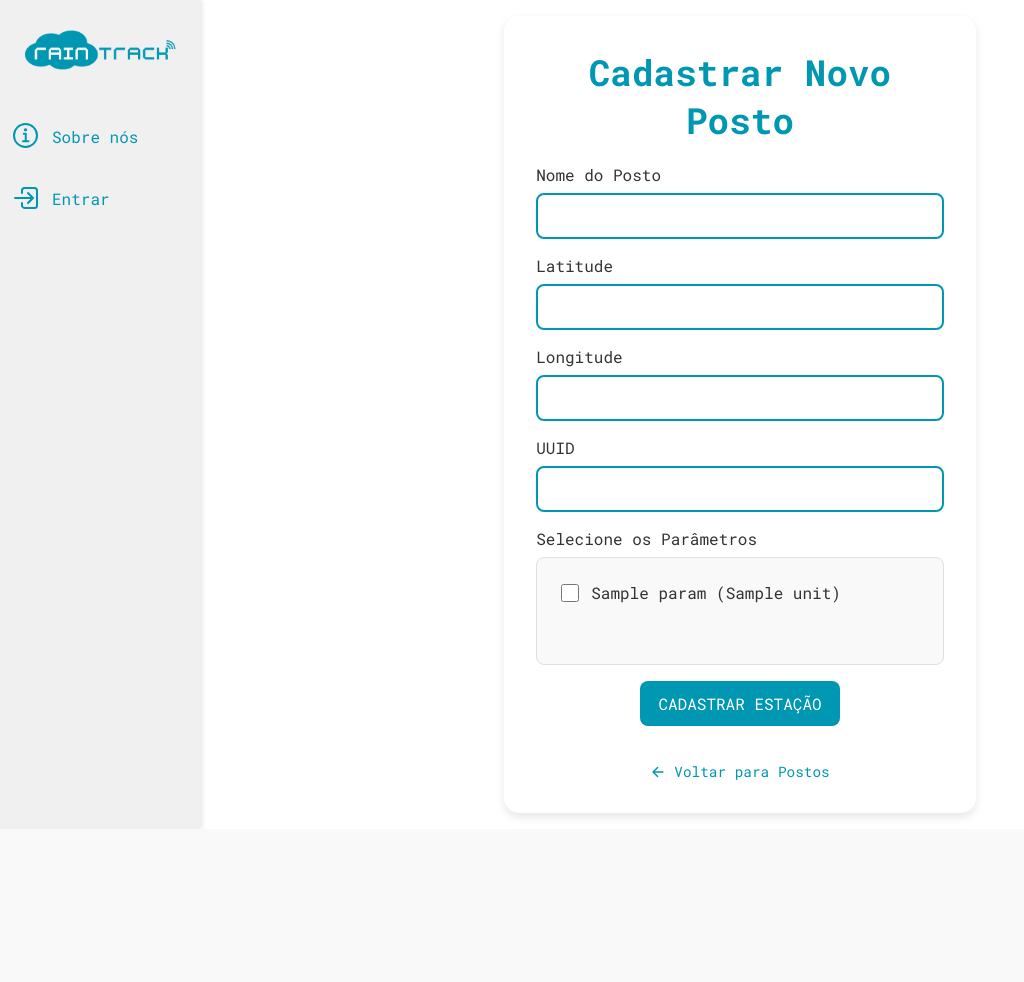
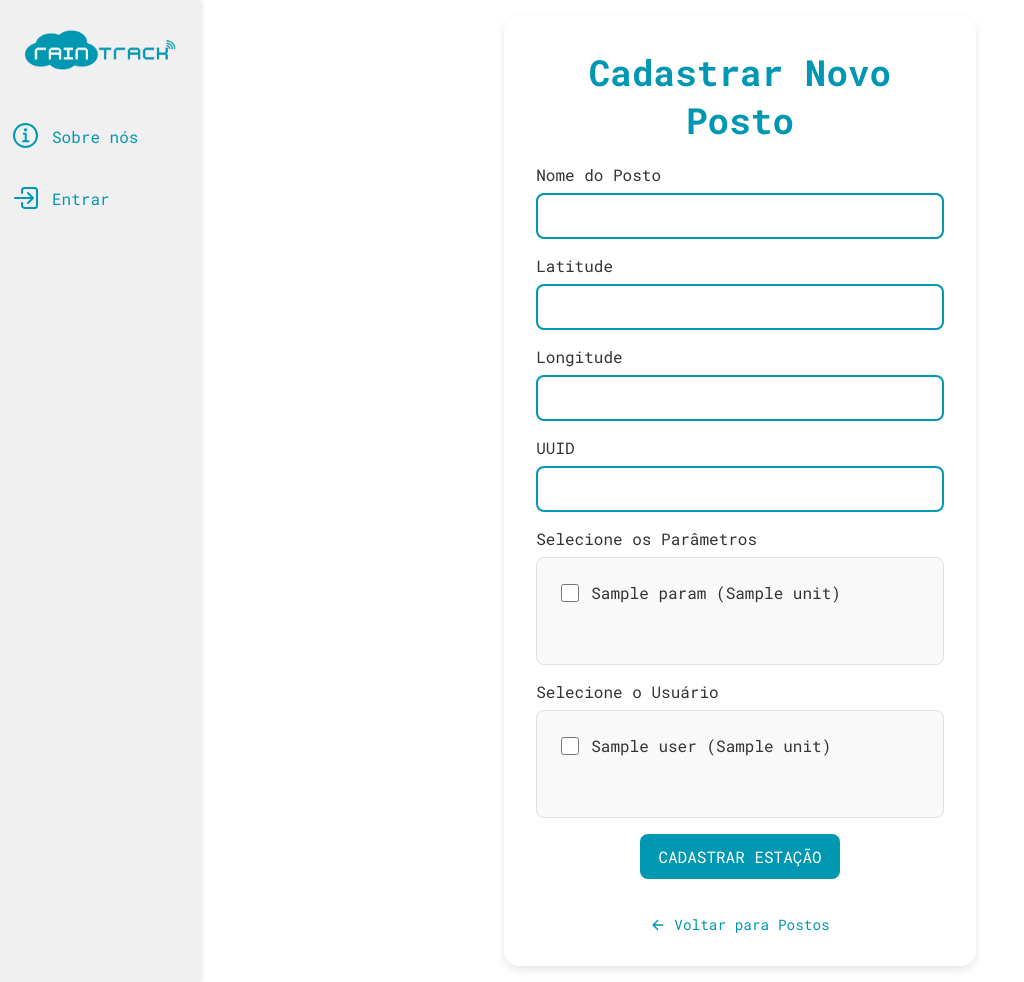
Before and after one commit to RainTrackTCC/RainTrack, a Python web app: template SRC/templates/add_station.html in a window 1280 px wide. Shown: the whole page, without its empty margins (0-1024 px from the left). Before the commit the page ends 814 px from the top, so only its background shows below. Run offline with Jinja, Linux system fonts and the light colour scheme; the template is opened without the code that fills it: most values are stand-ins (such as "Sample title", 1, 10 or a date in 2020).

Commit message:
10/10/2025 22:55
Base para a criação de cadastro de posto vinculado a usuário, chave estrangeira no banco de dados e base da checkbox no add_station

```diff
--- a/SRC/databaseCode.sql
+++ b/SRC/databaseCode.sql
@@ -17,7 +17,9 @@ CREATE TABLE stations (
     latitude VARCHAR(255) NOT NULL,
     longitude VARCHAR(255) NOT NULL,
     createdAt TIMESTAMP DEFAULT CURRENT_TIMESTAMP,
-    uuid VARCHAR(17) NOT NULL UNIQUE
+    uuid VARCHAR(17) NOT NULL UNIQUE,
+    cdUser INT,
+    FOREIGN KEY (cdUser) REFERENCES users(id),
 );
 
 CREATE TABLE typeParameters (
--- a/SRC/templates/add_station.html
+++ b/SRC/templates/add_station.html
@@ -43,6 +43,19 @@
                             <label>
                                 <input type="checkbox" name="cdParameter" value="{{ param.id }}">
                                 {{ param.name }} ({{ param.unit }})
+                            </label>
+                            <br>
+                        {% endfor %}
+                    </div>
+                </div>
+
+                <div class="input">
+                    <label for="cdUser">Selecione o Usuário</label>
+                    <div class="checkbox-group">
+                        {% for user in users %}
+                            <label>
+                                <input type="checkbox" name="cdUser" value="{{ user.id }}">
+                                {{ user.name }} ({{ param.unit }})
                             </label>
                             <br>
                         {% endfor %}
```
